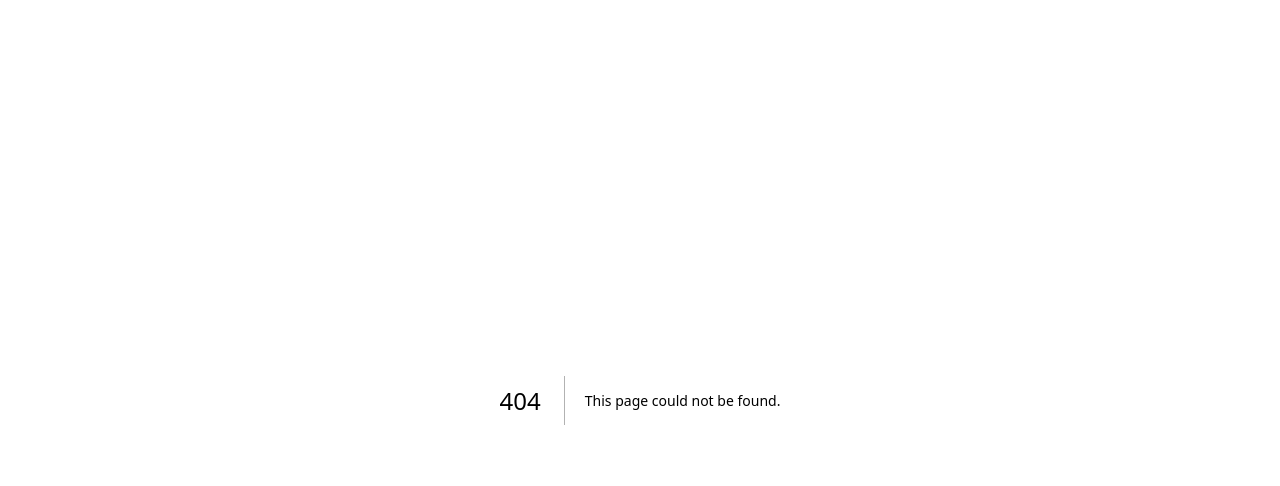
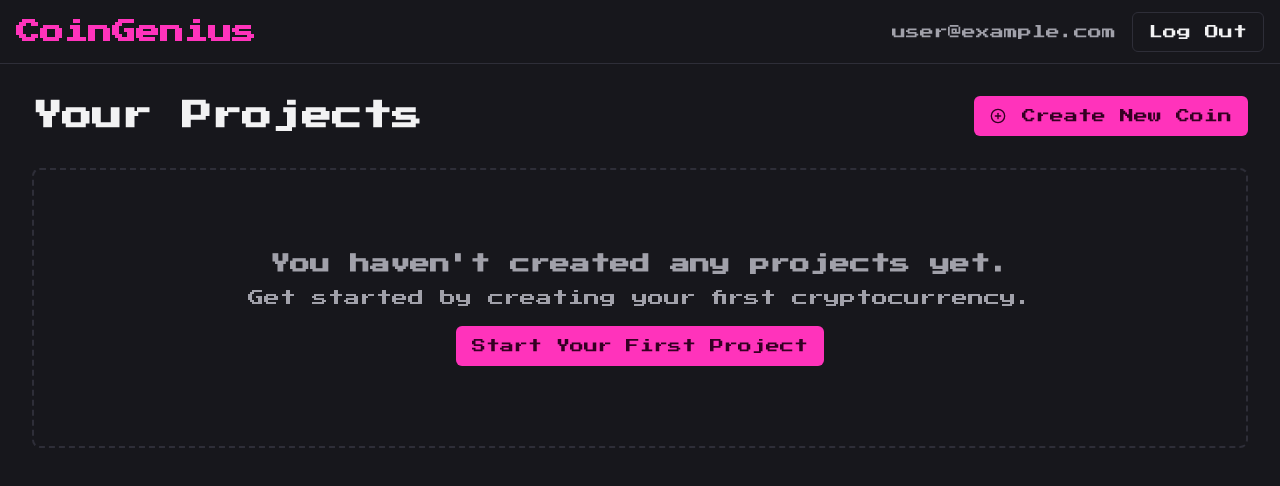
Before and after one commit to zucchinicheesecake/studio, a Next.js app: page /dashboard in a window 1280 px wide. Before the commit this address had no page. Shown: the top 486 px of the page. Built offline with nearby package versions, Linux system fonts and the light colour scheme.

Commit message:
Next update

```diff
--- /dev/null
+++ b/src/app/dashboard/page.tsx
@@ -0,0 +1,52 @@
+
+import { Button } from "@/components/ui/button";
+import { Card, CardContent, CardDescription, CardHeader, CardTitle } from "@/components/ui/card";
+import { PlusCircle, Search } from "lucide-react";
+import Link from "next/link";
+
+export default function DashboardPage() {
+    // This is a placeholder page. In the future, it will list the user's saved projects.
+    const projects = []; // Placeholder for saved projects
+
+    return (
+        <div className="flex flex-col min-h-screen bg-background">
+             <header className="container mx-auto px-4 h-16 flex items-center justify-between border-b border-border">
+                <h1 className="text-2xl font-bold font-headline text-primary">
+                    <Link href="/">CoinGenius</Link>
+                </h1>
+                <div className="flex items-center gap-4">
+                    {/* Placeholder for future User Auth info */}
+                    <p className="text-sm text-muted-foreground">user@example.com</p>
+                    <Button variant="outline">Log Out</Button>
+                </div>
+            </header>
+
+            <main className="flex-grow container mx-auto p-8">
+                <div className="flex items-center justify-between mb-8">
+                    <h2 className="text-3xl font-headline font-bold">Your Projects</h2>
+                    <Button asChild>
+                        <Link href="/forge">
+                            <PlusCircle className="mr-2" />
+                            Create New Coin
+                        </Link>
+                    </Button>
+                </div>
+
+                {projects.length === 0 ? (
+                    <div className="text-center py-20 border-2 border-dashed border-border rounded-lg">
+                        <h3 className="text-xl font-semibold text-muted-foreground">You haven't created any projects yet.</h3>
+                        <p className="text-muted-foreground mt-2">Get started by creating your first cryptocurrency.</p>
+                        <Button asChild className="mt-4">
+                            <Link href="/forge">Start Your First Project</Link>
+                        </Button>
+                    </div>
+                ) : (
+                    // This section will be populated with project cards once we have project saving functionality.
+                    <div className="grid grid-cols-1 md:grid-cols-2 lg:grid-cols-3 gap-6">
+                       {/* Project cards will go here */}
+                    </div>
+                )}
+            </main>
+        </div>
+    );
+}
--- a/src/app/page.tsx
+++ b/src/app/page.tsx
@@ -3,7 +3,7 @@
 
 import { Button } from "@/components/ui/button";
 import { Card, CardContent } from "@/components/ui/card";
-import { ArrowRight, Bot, Coins, FileText } from "lucide-react";
+import { ArrowRight, Bot, Coins, FileText, LayoutDashboard } from "lucide-react";
 import Image from "next/image";
 import Link from "next/link";
 
@@ -15,9 +15,14 @@ export default function LandingPage() {
             <Bot className="h-8 w-8 text-primary" />
             <span className="text-xl font-bold font-headline">CoinGenius</span>
         </div>
-        <Button asChild>
-          <Link href="/forge">Get Started</Link>
-        </Button>
+        <div className="flex items-center gap-2">
+            <Button asChild variant="ghost">
+              <Link href="/dashboard">Dashboard</Link>
+            </Button>
+            <Button asChild>
+              <Link href="/forge">Get Started</Link>
+            </Button>
+        </div>
       </header>
 
       <main className="flex-grow">
```
